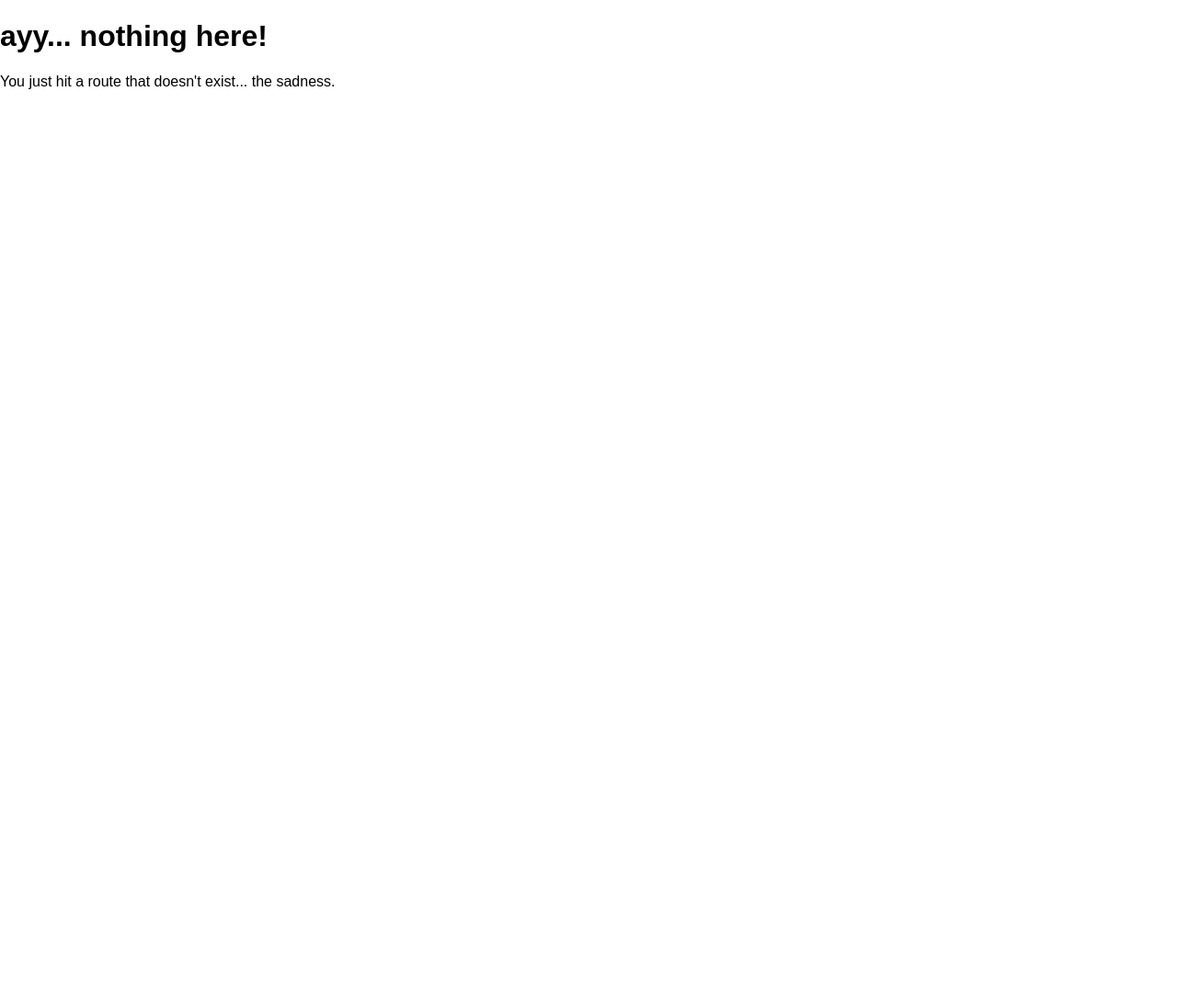
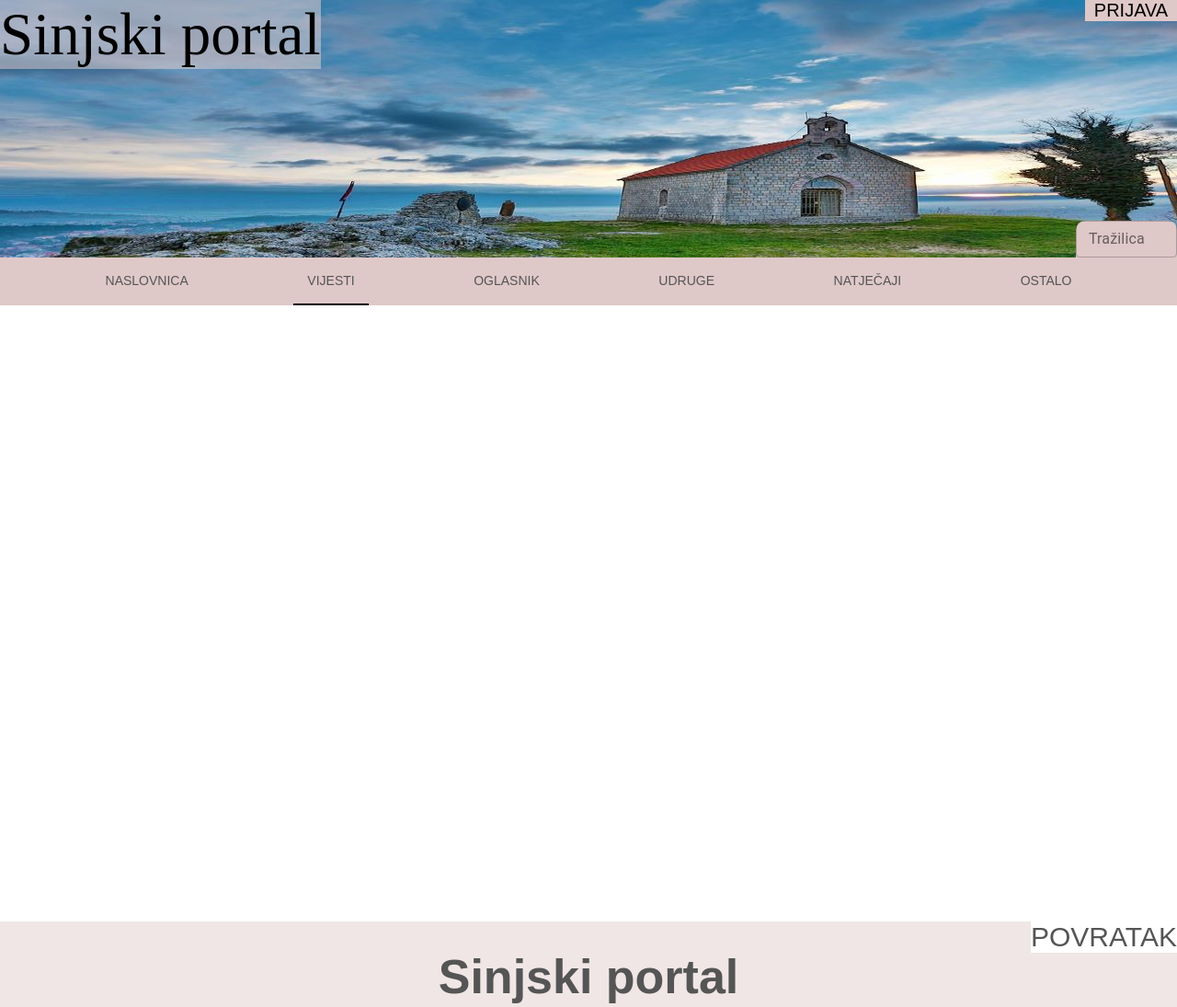
Before and after one commit to igusic00/HCI-project, a Gatsby site: page /vijesti in a window 1280 px wide. Before the commit this address had no page. Shown: the top 1095 px of the page at 92% size. Before the commit the page ends 800 px from the top, so only its background shows below. Built offline with nearby package versions, Linux system fonts and the light colour scheme; Gatsby itself is replaced by a stand-in of ours; a web font is replaced by a local one.

Commit message:
Adding new page Vijesti

```diff
--- a/src/components/NavigationBar/index.js
+++ b/src/components/NavigationBar/index.js
@@ -1,12 +1,14 @@
 import React from 'react'
 import styles from './style.module.css'
+import { navs as navTabs } from '../../constants/const'
+import { Link } from 'gatsby'
 
-const navTabs = ['Naslovnica', 'Vijesti', 'Oglasnik', 'Udruge', 'Natječaji','Ostalo']
-
-const NavigationBar = props => (
-  <nav className={styles.navigationBar}>
-      {navTabs.map(tab => <li className={tab === props.activeTab ? styles.active : ''}>
-        {tab}</li>
+const NavigationBar = ({ activeTab, useThisStyle }) => (
+  <nav className={styles[useThisStyle || 'navigationBar']}>
+      {navTabs.map(({tab, to}) => (
+        <Link to={to} >
+            <li className={tab === activeTab ? styles.active : ''}>{tab}</li>
+        </Link>)
       )}
   </nav>
 )
--- /dev/null
+++ b/src/constants/const.js
@@ -0,0 +1,8 @@
+export const navs = [
+    {tab: 'Naslovnica', to: '/'},
+    {tab: 'Vijesti', to: 'vijesti'},
+    {tab: 'Oglasnik', to: '/'},
+    {tab: 'Udruge', to: '/'},
+    {tab: 'Natječaji', to: '/'},
+    {tab: 'Ostalo', to: '/'}
+]
--- a/src/global/global.css
+++ b/src/global/global.css
@@ -8,9 +8,12 @@ html {
     -webkit-font-smoothing: antialiased;
     -moz-osx-font-smoothing: grayscale;
   }
+  a,
   a:active,
   a:hover {
     outline-width: 0;
+    text-decoration: none;
+    color: inherit;
   }
   article,
   aside,
--- /dev/null
+++ b/src/pages/vijesti.js
@@ -0,0 +1,10 @@
+import React from "react"
+import HeaderFooterLayout from "../layouts/headerFooter"
+
+const NewsPage = () => (
+    <HeaderFooterLayout activeTab="Vijesti">
+
+    </HeaderFooterLayout>
+)
+
+export default NewsPage
```
